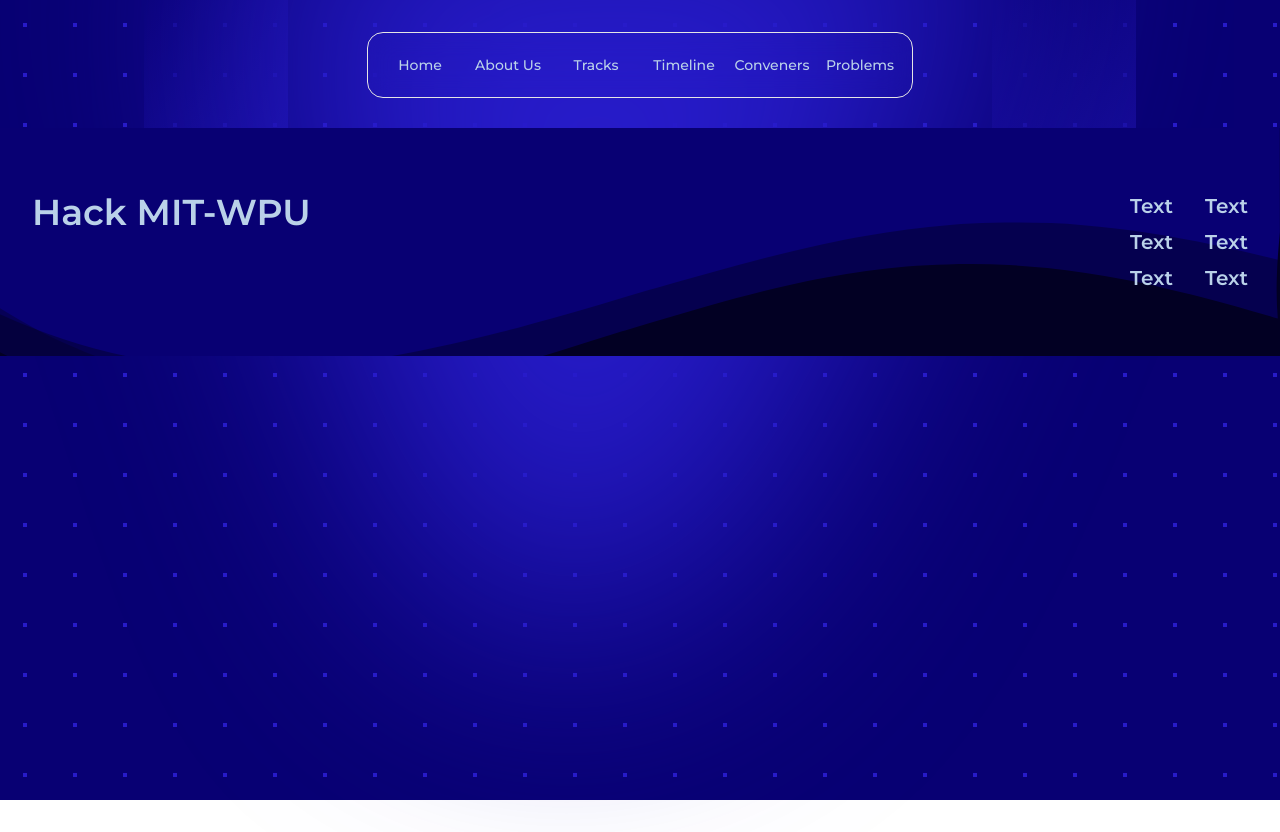
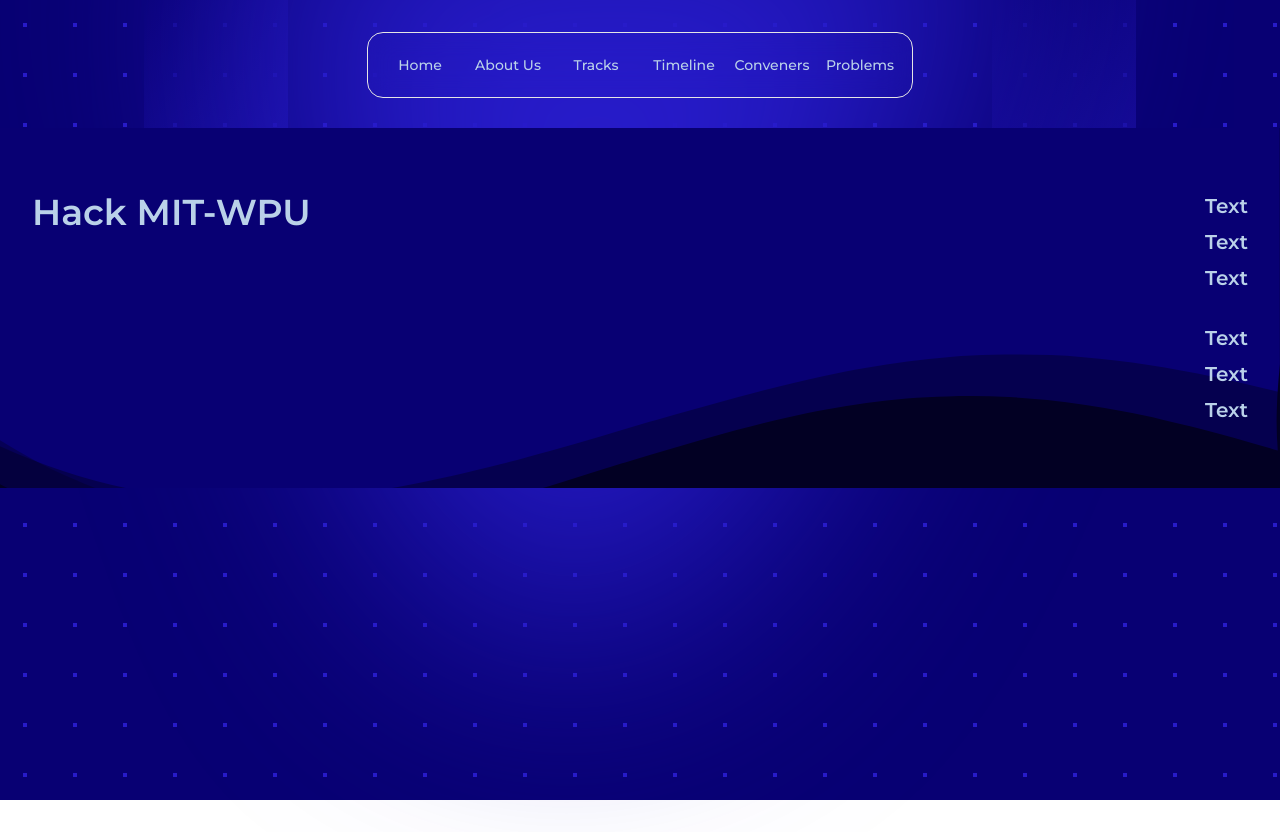
Before and after one commit to Sohailpatel15/HackMIT, a Next.js app: page / in a window 1280 px wide. Built offline with nearby package versions, Linux system fonts and the light colour scheme; a web font is replaced by a local one.

Commit message:
Footer update

```diff
--- a/src/app/components/Footer/Footer.jsx
+++ b/src/app/components/Footer/Footer.jsx
@@ -126,7 +126,7 @@
 
           <div
             ref={columnsRef}
-            className="grid grid-cols-1 md:grid-cols-2 gap-8"
+            className="grid grid-cols-1 md:grid-cols-2` gap-8"
           >
             <div className="space-y-8">
               {/* <h2 className="font-semibold text-lg">Company</h2> */}
```
